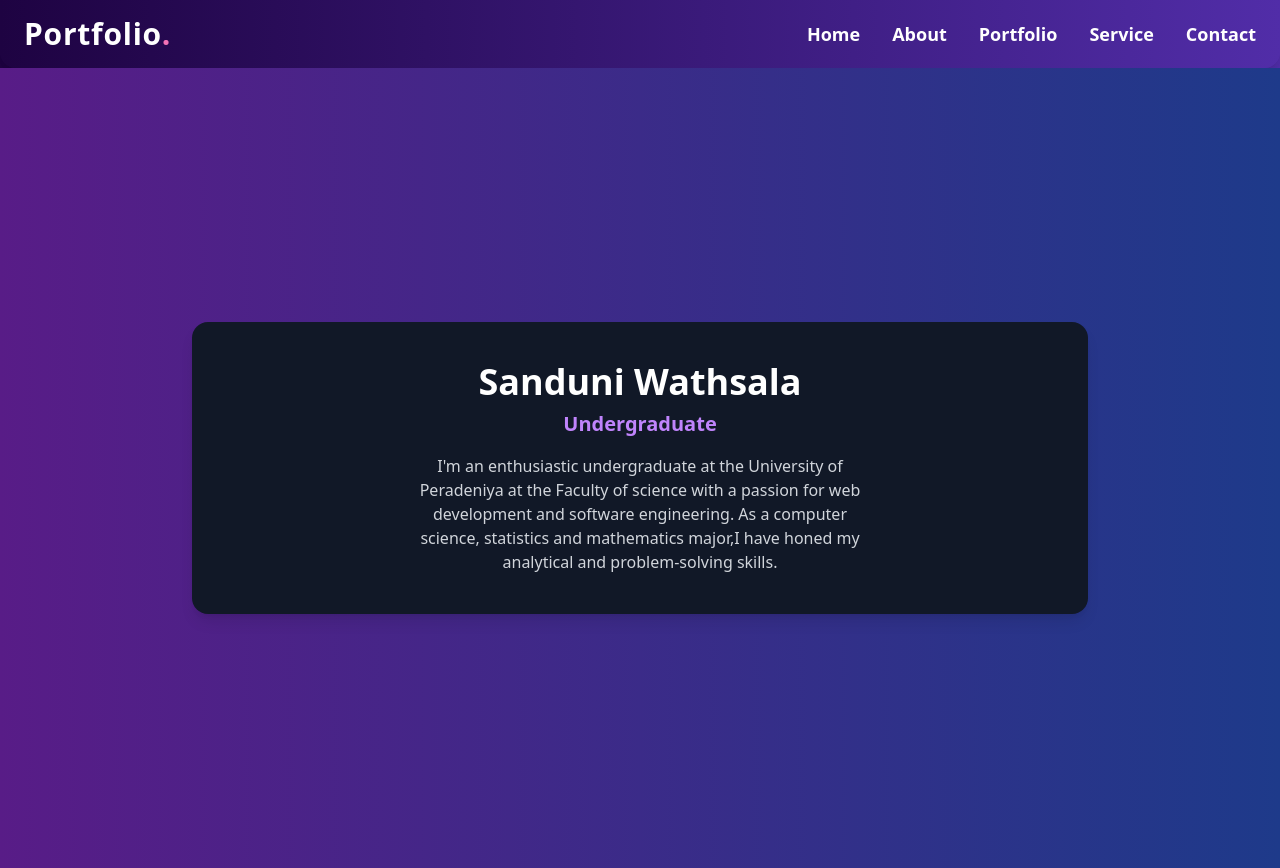
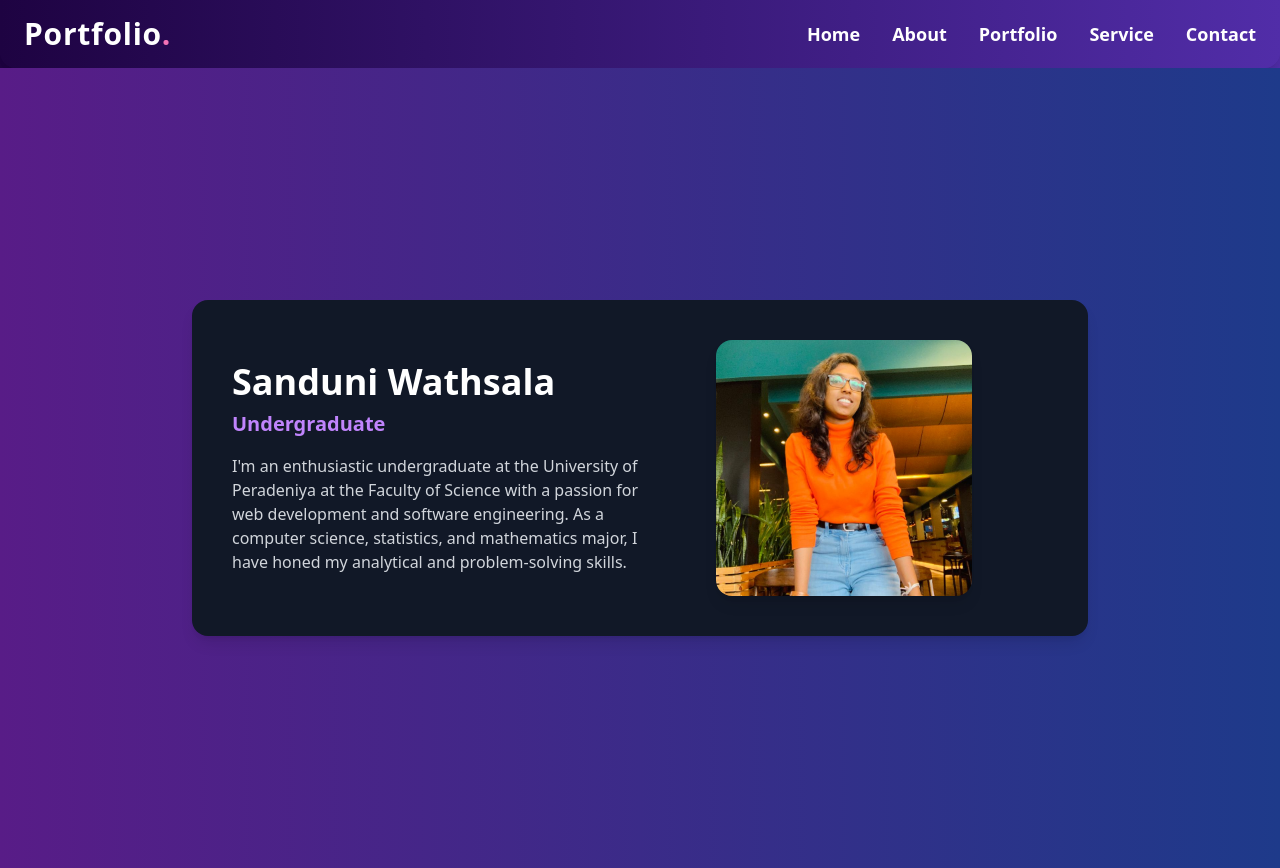
Before and after one commit to Sanduni4822/React-project-Individual, a React (Vite) app: page / in a window 1280 px wide. Built offline with nearby package versions, Linux system fonts and the light colour scheme.

Commit message:
Imported the image to Homepage

```diff
--- a/package.json
+++ b/package.json
@@ -12,6 +12,7 @@
   "dependencies": {
     "react": "^19.0.0",
     "react-dom": "^19.0.0",
+    "react-icons": "^5.5.0",
     "react-router-dom": "^7.2.0"
   },
   "devDependencies": {
--- a/src/pages/homepage/Homepage.jsx
+++ b/src/pages/homepage/Homepage.jsx
@@ -1,16 +1,22 @@
 import React from "react";
+import profileImage from "../../assets/My profile.jpg"; // Import the image
 
 const Homepage = () => {
   return (
     <div className="flex items-center justify-center min-h-screen bg-gradient-to-r from-purple-900 to-blue-900 p-6">
-      <div className="flex flex-col bg-gray-900 text-white rounded-2xl shadow-lg p-10 w-full max-w-4xl">
+      <div className="flex flex-row bg-gray-900 text-white rounded-2xl shadow-lg p-10 w-full max-w-4xl items-center">
         {/* Content Section */}
-        <div className="text-center">
+        <div className="flex-1 text-left">
           <h1 className="text-4xl font-bold">Sanduni Wathsala</h1>
           <h2 className="text-xl font-semibold text-purple-400 mt-2">Undergraduate</h2>
-          <p className="text-gray-300 mt-4 max-w-md mx-auto">
-          I'm an enthusiastic undergraduate at the University of Peradeniya at the Faculty of science with a passion for web development and software engineering. As a  computer science, statistics and mathematics major,I have honed my analytical and problem-solving skills.
+          <p className="text-gray-300 mt-4 max-w-md">
+            I'm an enthusiastic undergraduate at the University of Peradeniya at the Faculty of Science with a passion for web development and software engineering. As a computer science, statistics, and mathematics major, I have honed my analytical and problem-solving skills.
           </p>
+        </div>
+
+        {/* Image Section */}
+        <div className="flex-1 flex justify-center">
+          <img src={profileImage} alt="Sanduni Wathsala" className="w-64 h-64 object-cover rounded-2xl shadow-lg" />
         </div>
       </div>
     </div>
```
Also changed, not shown: src/assets/My profile.jpg (added), 1 other file (tests, documents, lock files or other folders).
